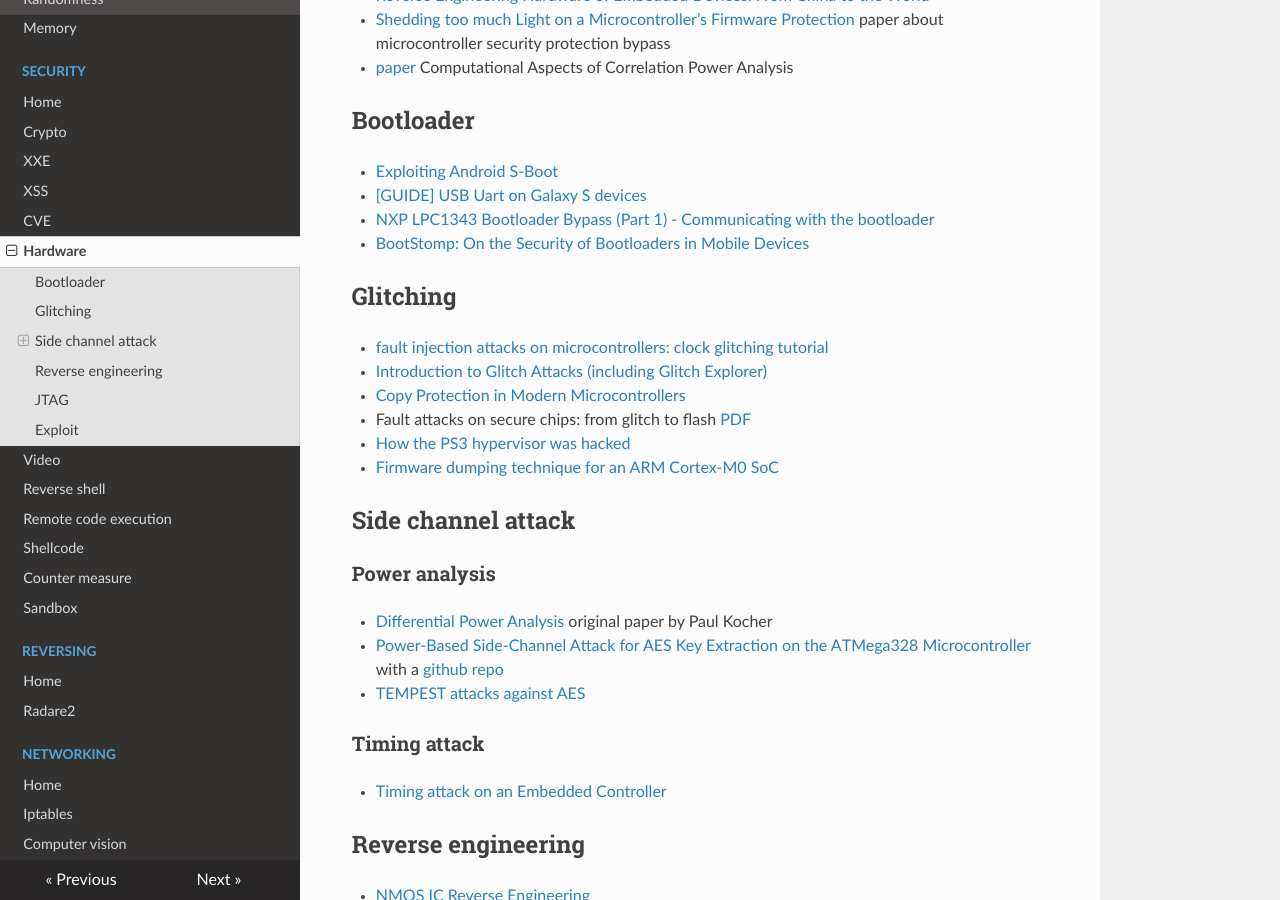
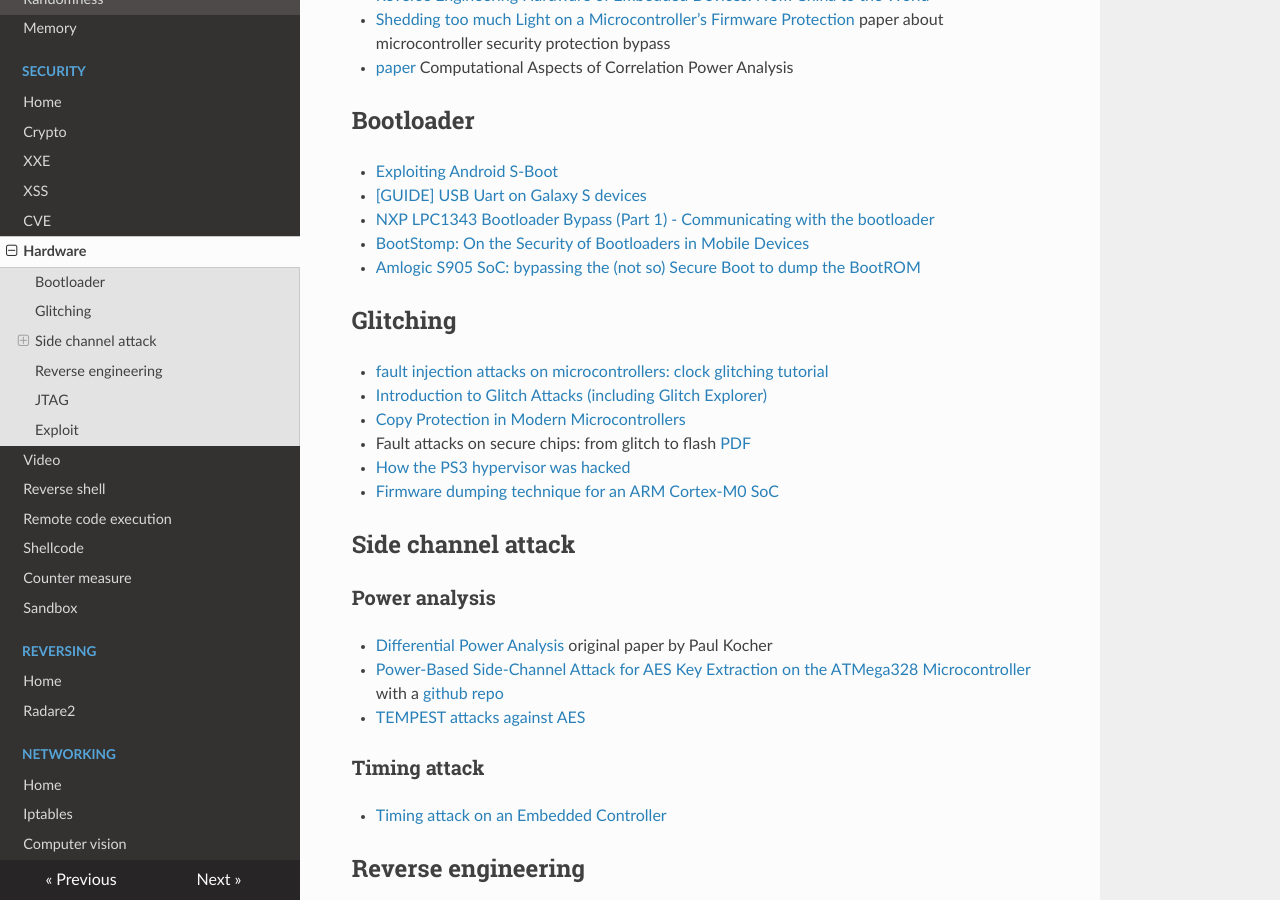
Before and after one commit to gipi/low-level, an MkDocs documentation site: the page built from docs/security/hardware.md, in a window 1280 px wide and 900 px high, scrolled down 392 px. Built offline with MkDocs 1.6.1, drawn with Linux system fonts in a browser that asks for light colours; nearby versions of some CDN libraries; old or Windows-style settings are respelled for this version of MkDocs.

Commit message:
Update hardware.md

```diff
--- a/docs/security/hardware.md
+++ b/docs/security/hardware.md
@@ -19,6 +19,7 @@
  - [[GUIDE] USB Uart on Galaxy S devices](https://forum.xda-developers.com/showthread.php?t=1901376)
  - [NXP LPC1343 Bootloader Bypass (Part 1) - Communicating with the bootloader](https://toothless.co/blog/bootloader-bypass-part1/)
  - [BootStomp: On the Security of Bootloaders in Mobile Devices](http://cs.ucsb.edu/~yanick/publications/2017_sec_bootstomp.pdf)
+ - [Amlogic S905 SoC: bypassing the (not so) Secure Boot to dump the BootROM](http://www.fredericb.info/2016/10/amlogic-s905-soc-bypassing-not-so.html)
 
 ## Glitching
 
```
